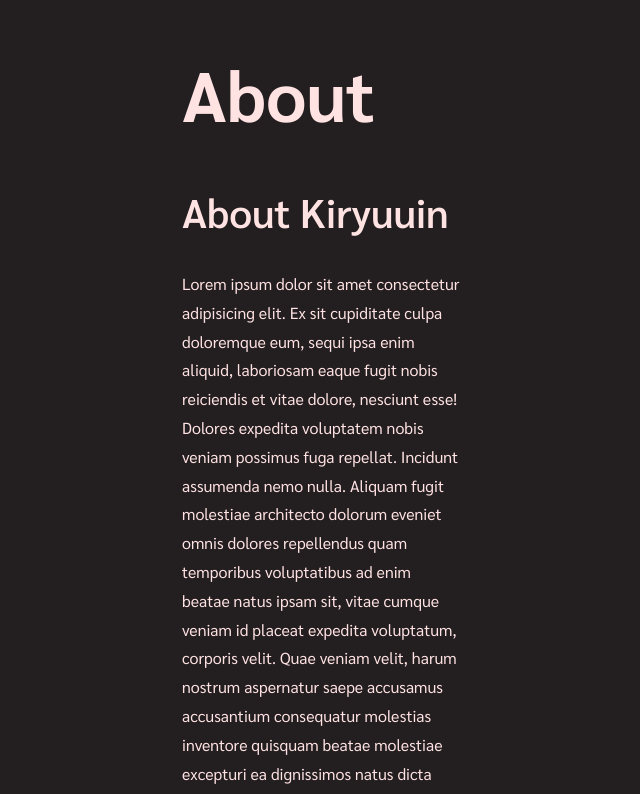
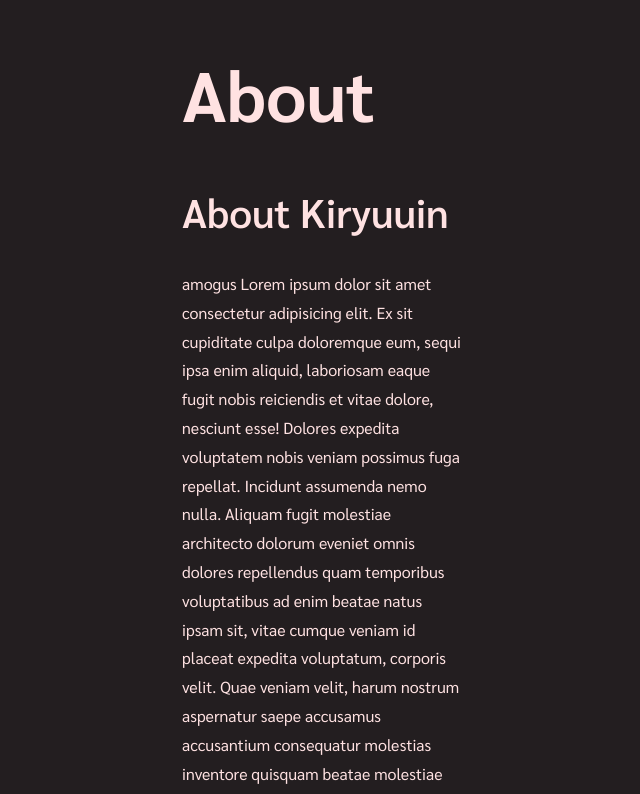
Before and after one commit to KiryuuinNFB/KiryuuinNet, a SvelteKit app in the folder Kiryuuinnet/front/Kiryuuinnet/: page /about in a window 1280 px wide. Shown: the top 794 px of the page, without its empty margins (318-958 px from the left). Built offline with nearby package versions, Linux system fonts and the light colour scheme.

Commit message:
please push to main

```diff
--- a/Kiryuuinnet/front/Kiryuuinnet/src/routes/(main)/about/+page.svelte
+++ b/Kiryuuinnet/front/Kiryuuinnet/src/routes/(main)/about/+page.svelte
@@ -11,7 +11,7 @@
 		<h2 class="subtopic">About Kiryuuin</h2>
 		<div class="walloftext">
 			<p>
-				Lorem ipsum dolor sit amet consectetur adipisicing elit. Ex sit cupiditate culpa doloremque eum, sequi ipsa enim aliquid, laboriosam eaque fugit nobis reiciendis et vitae dolore, nesciunt esse! Dolores expedita voluptatem nobis veniam possimus fuga repellat. Incidunt assumenda nemo nulla. Aliquam fugit molestiae architecto dolorum eveniet omnis dolores repellendus quam temporibus voluptatibus ad enim beatae natus ipsam sit, vitae cumque veniam id placeat expedita voluptatum, corporis velit. Quae veniam velit, harum nostrum aspernatur saepe accusamus accusantium consequatur molestias inventore quisquam beatae molestiae excepturi ea dignissimos natus dicta quidem iure. Tenetur dolores, corporis in repudiandae ex totam reiciendis eveniet illum nemo aliquam asperiores rem quas modi vero consequatur perspiciatis dignissimos cupiditate animi maxime delectus laborum enim? Expedita commodi porro eos itaque.
+				amogus Lorem ipsum dolor sit amet consectetur adipisicing elit. Ex sit cupiditate culpa doloremque eum, sequi ipsa enim aliquid, laboriosam eaque fugit nobis reiciendis et vitae dolore, nesciunt esse! Dolores expedita voluptatem nobis veniam possimus fuga repellat. Incidunt assumenda nemo nulla. Aliquam fugit molestiae architecto dolorum eveniet omnis dolores repellendus quam temporibus voluptatibus ad enim beatae natus ipsam sit, vitae cumque veniam id placeat expedita voluptatum, corporis velit. Quae veniam velit, harum nostrum aspernatur saepe accusamus accusantium consequatur molestias inventore quisquam beatae molestiae excepturi ea dignissimos natus dicta quidem iure. Tenetur dolores, corporis in repudiandae ex totam reiciendis eveniet illum nemo aliquam asperiores rem quas modi vero consequatur perspiciatis dignissimos cupiditate animi maxime delectus laborum enim? Expedita commodi porro eos itaque.
 			</p>
 		</div>
 	</div>
```
